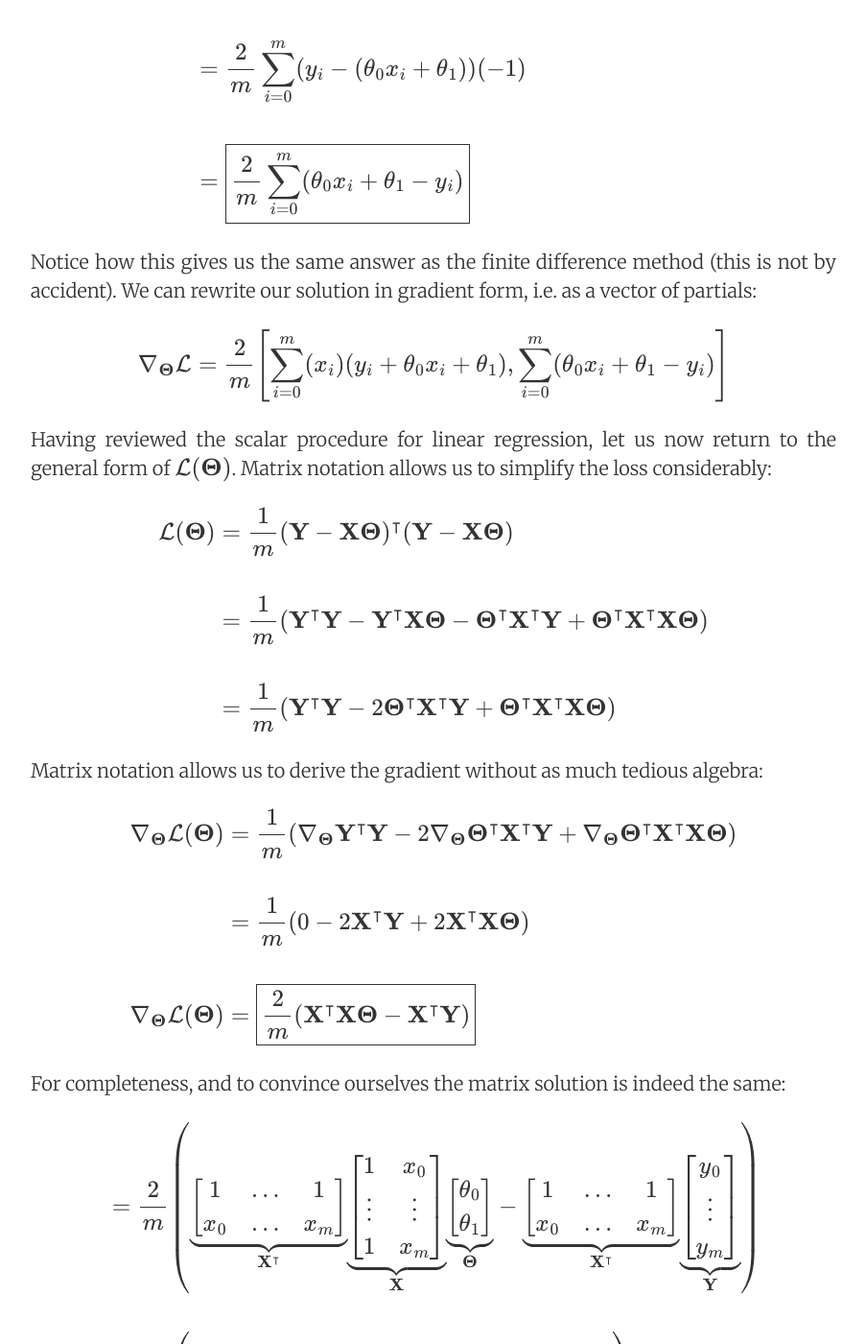
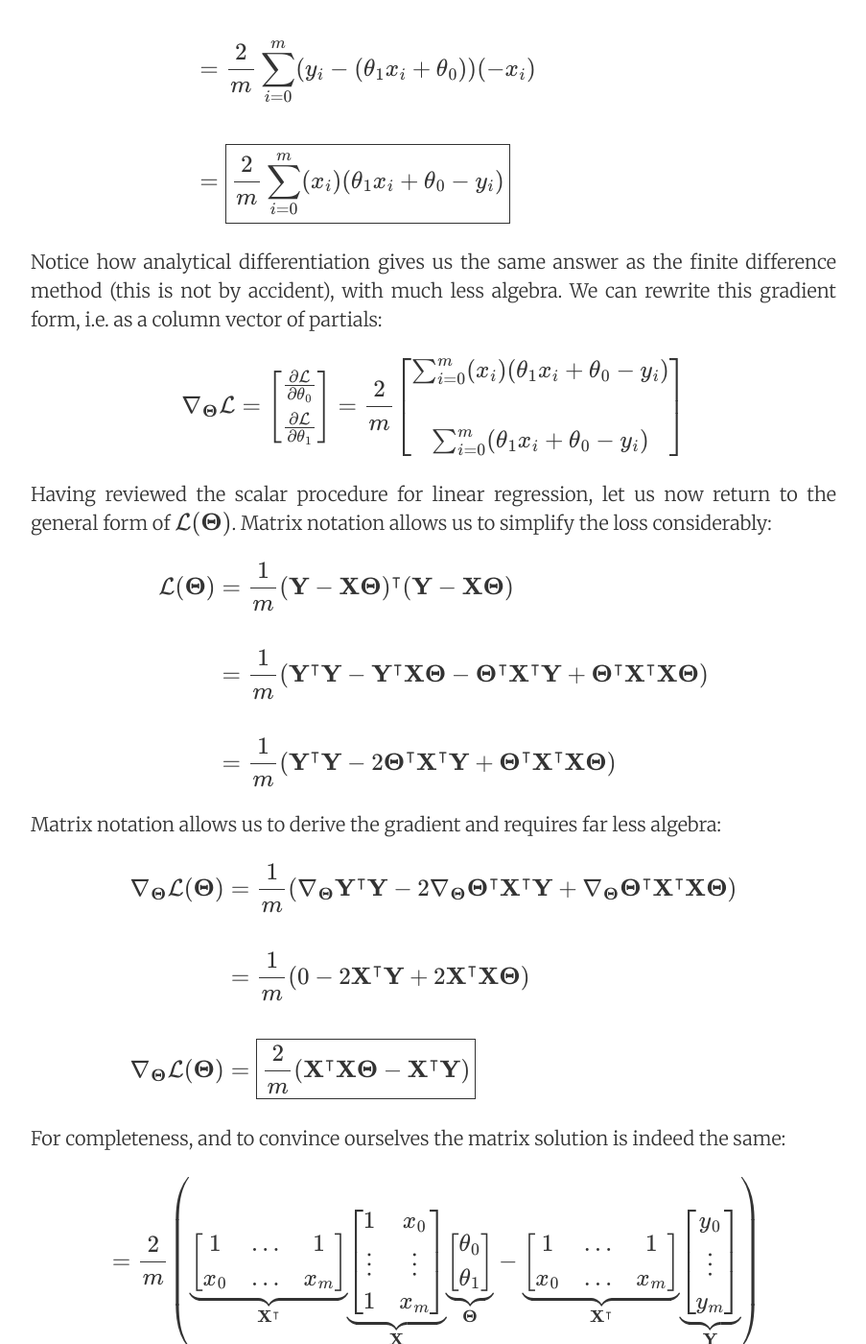
Before and after one commit to math-bootcamp/math-bootcamp.github.io, a Jekyll site: the page built from _posts/2019-07-23-the-derivative.md, in a window 1280 px wide and 1400 px high, scrolled down 6417 px. Shown: the whole window at 96% size, without its empty margins (188-1091 px from the left). Built offline with Jekyll 4.4.1, drawn with Linux system fonts in a browser that asks for light colours; formulas are drawn with MathJax 3; some of the changed text lies outside the part shown.

Commit message:
connect matrix solution to LR and with multivariable solutions

```diff
--- a/_posts/2019-07-23-the-derivative.md
+++ b/_posts/2019-07-23-the-derivative.md
@@ -102,33 +102,48 @@ $$\mathcal{L}(\mathbf{X}, \mathbf{Y}; \mathbf{\Theta}) = ||\mathbf{Y} - \mathbf{
 
 $$\mathbf{\Theta}^* = \underset{\mathbf{\Theta}}{\operatorname{argmin}}\mathcal{L}(\mathbf{X}, \mathbf{Y}; \mathbf{\Theta})$$
 
-First, we consider the scalar case, where $$\mathbf{\hat f}(\mathbf{X}; \mathbf{\Theta}) = \hat f(x; \theta_0, \theta_1) = \theta_0 x + \theta_1$$. Since $$\mathbf{X}, \mathbf{Y}$$ are considered to be fixed, we can rewrite $$\mathcal{L}(\mathbf{X}, \mathbf{Y}; \mathbf{\Theta})$$ as simply:
+First, we consider the scalar case, where $$\mathbf{\hat f}(\mathbf{X}; \mathbf{\Theta}) = \hat f(x; \theta_1, \theta_0) = \theta_1 x + \theta_0$$. Since $$\mathbf{X}, \mathbf{Y}$$ are considered to be fixed, we can rewrite $$\mathcal{L}(\mathbf{X}, \mathbf{Y}; \mathbf{\Theta})$$ as simply:
 
-$$\mathcal{L}(\mathbf{\Theta}) = \mathcal{L}(\theta_0, \theta_1) = \frac{1}{m}\sum_{i=0}^m(y_i - (\theta_0 x_i + \theta_1))^2$$
+$$\mathcal{L}(\mathbf{\Theta}) = \mathcal{L}(\theta_1, \theta_0) = \frac{1}{m}\sum_{i=0}^m(y_i - (\theta_1 x_i + \theta_0))^2$$
 
-To find the minimizer of $$\mathcal{L}(\mathbf{\Theta})$$, we need $$\nabla_\mathbf{\Theta}\mathcal{L} = \lbrack \frac{\partial\mathcal{L}}{\partial \theta_0}, \frac{\partial\mathcal{L}}{\partial \theta_1}\rbrack$$. There are various ways to compute this, of which we consider two: (1) [the finite difference method](https://en.wikipedia.org/wiki/Finite_difference) (FDM), and (2) symbolic differentiation. First, let's see FDM with centered differences:
+To find the minimizer of $$\mathcal{L}(\mathbf{\Theta})$$, we need $$\nabla_\mathbf{\Theta}\mathcal{L} = \lbrack \frac{\partial\mathcal{L}}{\partial \theta_1}, \frac{\partial\mathcal{L}}{\partial \theta_0}\rbrack$$. There are various ways to compute this, of which we consider two: (1) [the finite difference method](https://en.wikipedia.org/wiki/Finite_difference) (FDM), and (2) symbolic differentiation. First, let's see FDM with centered differences:
 
-$$\begin{align}\frac{\partial\mathcal{L}}{\partial \theta_0} & = \underset{h \rightarrow 0}{\operatorname{lim}} \frac{\sum_{i=0}^m\left(y_i - \left((\theta_0 + h) x_i + \theta_1\right)\right)^2 - \sum_{i=0}^m\left(y_i - \left(\left(\theta_0 - h\right) x_i + \theta_1\right)\right)^2}{2hm} \\\\ & = \underset{h \rightarrow 0}{\operatorname{lim}} \frac{1}{2hm}\sum_{i=0}^m\left(y_i - \left(\left(\theta_0 + h\right) x_i + \theta_1\right)\right)^2 - \left(y_i - \left(\left(\theta_0 - h\right) x_i + \theta_1\right)\right)^2 \\\\ \frac{\partial\mathcal{L}}{\partial \theta_1} & = \underset{h \rightarrow 0}{\operatorname{lim}} \frac{\sum_{i=0}^m\left(y_i - \left(\theta_0 x_i + \theta_1 + h\right)\right)^2 - \sum_{i=0}^m\left(y_i - \left(\theta_0 x_i + \theta_1 - h\right)\right)^2}{2hm} \\\\ & = \underset{h \rightarrow 0}{\operatorname{lim}} \frac{1}{2hm}\sum_{i=0}^m\left(y_i - \left(\theta_0 x_i + \theta_1 + h\right)\right)^2 - \left(y_i - \left(\theta_0 x_i + \theta_1 - h\right)\right)^2\end{align}$$
+$$\begin{align}
+\frac{\partial\mathcal{L}}{\partial \theta_0} & = \underset{h \rightarrow 0}{\operatorname{lim}} \frac{\sum_{i=0}^m\left(y_i - \left(\theta_1 x_i + \theta_0 + h\right)\right)^2 - \sum_{i=0}^m\left(y_i - \left(\theta_1 x_i + \theta_0 - h\right)\right)^2}{2hm} \\\\ & = \underset{h \rightarrow 0}{\operatorname{lim}} \frac{1}{2hm}\sum_{i=0}^m\left(y_i - \left(\theta_1 x_i + \theta_0 + h\right)\right)^2 - \left(y_i - \left(\theta_1 x_i + \theta_0 - h\right)\right)^2 \\\\
+\frac{\partial\mathcal{L}}{\partial \theta_1} & = \underset{h \rightarrow 0}{\operatorname{lim}} \frac{\sum_{i=0}^m\left(y_i - \left((\theta_1 + h) x_i + \theta_0\right)\right)^2 - \sum_{i=0}^m\left(y_i - \left(\left(\theta_1 - h\right) x_i + \theta_0\right)\right)^2}{2hm} \\\\ & = \underset{h \rightarrow 0}{\operatorname{lim}} \frac{1}{2hm}\sum_{i=0}^m\left(y_i - \left(\left(\theta_1 + h\right) x_i + \theta_0\right)\right)^2 - \left(y_i - \left(\left(\theta_1 - h\right) x_i + \theta_0\right)\right)^2
+\end{align}$$
 
-Using [computer](https://www.wolframalpha.com/input/?i=(y_i-((%CE%B8_0%2Bh)x_i%2B%CE%B8_1))%5E2-(y_i-((%CE%B8_0-h)x_i%2B%CE%B8_1))%5E2) [algebra](https://www.wolframalpha.com/input/?i=(y_i-(%CE%B8_0*x_i%2B%CE%B8_1%2Bh))%5E2%E2%88%92(y_i-(%CE%B8_0*x_i%2B%CE%B8_1-h))%5E2), these equations can be simplified considerably:
+Using [computer](https://www.wolframalpha.com/input/?i=(y_i-((%CE%B8_1%2Bh)x_i%2B%CE%B8_0))%5E2-(y_i-((%CE%B8_1-h)x_i%2B%CE%B8_0))%5E2) [algebra](https://www.wolframalpha.com/input/?i=(y_i-(%CE%B8_1*x_i%2B%CE%B8_0%2Bh))%5E2%E2%88%92(y_i-(%CE%B8_1*x_i%2B%CE%B8_0-h))%5E2), these equations can be simplified considerably:
 
-$$\begin{align}\frac{\partial\mathcal{L}}{\partial \theta_0} & = \underset{h \rightarrow 0}{\operatorname{lim}} \frac{1}{2hm}\sum_{i=0}^m\left(4hx_i (\theta_0 x_i + \theta_1 - y_i)\right) \\\\ & = \boxed{\frac{2}{m}\sum_{i=0}^m(x_i)(\theta_0 x_i + \theta_1 - y_i)} \\\\ \frac{\partial\mathcal{L}}{\partial \theta_1} & = \underset{h \rightarrow 0}{\operatorname{lim}} \frac{1}{2hm}\sum_{i=0}^m\left(4h ( \theta_1 +  \theta_0 x_i - y_i)\right) \\\\ & = \boxed{\frac{2}{m}\sum_{i=0}^m\left(\theta_1 +  \theta_0 x_i - y_i\right)} \end{align}$$
+$$\begin{align}
+\frac{\partial\mathcal{L}}{\partial \theta_0} & = \underset{h \rightarrow 0}{\operatorname{lim}} \frac{1}{2hm}\sum_{i=0}^m\left(4h ( \theta_0 +  \theta_1 x_i - y_i)\right) \\\\ & = \boxed{\frac{2}{m}\sum_{i=0}^m\left(\theta_0 +  \theta_1 x_i - y_i\right)} \\\\
+\frac{\partial\mathcal{L}}{\partial \theta_1} & = \underset{h \rightarrow 0}{\operatorname{lim}} \frac{1}{2hm}\sum_{i=0}^m\left(4hx_i (\theta_1 x_i + \theta_0 - y_i)\right) \\\\ & = \boxed{\frac{2}{m}\sum_{i=0}^m(x_i)(\theta_1 x_i + \theta_0 - y_i)}
+\end{align}$$
 
 Alternatively, we can calculate the partials analytically, by applying the chain rule:
 
-$$\begin{align}\frac{\partial\mathcal{L}}{\partial \theta_0} & = \frac{\partial}{\partial \theta_0}\frac{1}{m}\sum_{i=0}^m(y_i - (\theta_0 x_i + \theta_1))^2 \\\\ & = \frac{1}{m}\sum_{i=0}^m 2(y_i - (\theta_0 x_i + \theta_1)) \frac{\partial}{\partial \theta_0}(y_i - (\theta_0 x_i + \theta_1)) \\\\ & = \frac{2}{m}\sum_{i=0}^m(y_i - (\theta_0 x_i + \theta_1))(-x_i) \\\\ & = \boxed{\frac{2}{m}\sum_{i=0}^m(x_i)(\theta_0 x_i + \theta_1 - y_i)}\end{align}$$
+$$\begin{align}\frac{\partial\mathcal{L}}{\partial \theta_0} & = \frac{\partial}{\partial \theta_0}\frac{1}{m}\sum_{i=0}^m(y_i - (\theta_1 x_i + \theta_0))^2 \\\\ & = \frac{1}{m}\sum_{i=0}^m 2 (y_i - (\theta_1 x_i + \theta_0))\frac{\partial}{\partial \theta_0}(y_i - (\theta_1 x_i + \theta_0)) \\\\ & = \frac{2}{m}\sum_{i=0}^m(y_i - (\theta_1 x_i + \theta_0))(-1) \\\\ & = \boxed{\frac{2}{m}\sum_{i=0}^m(\theta_1 x_i + \theta_0 - y_i)}\end{align}$$
 
-$$\begin{align}\frac{\partial\mathcal{L}}{\partial \theta_1} & = \frac{\partial}{\partial \theta_1}\frac{1}{m}\sum_{i=0}^m(y_i - (\theta_0 x_i + \theta_1))^2 \\\\ & = \frac{1}{m}\sum_{i=0}^m 2 (y_i - (\theta_0 x_i + \theta_1))\frac{\partial}{\partial \theta_1}(y_i - (\theta_0 x_i + \theta_1)) \\\\ & = \frac{2}{m}\sum_{i=0}^m(y_i - (\theta_0 x_i + \theta_1))(-1) \\\\ & = \boxed{\frac{2}{m}\sum_{i=0}^m(\theta_0 x_i + \theta_1 - y_i)}\end{align}$$
+$$\begin{align}\frac{\partial\mathcal{L}}{\partial \theta_1} & = \frac{\partial}{\partial \theta_1}\frac{1}{m}\sum_{i=0}^m(y_i - (\theta_1 x_i + \theta_0))^2 \\\\ & = \frac{1}{m}\sum_{i=0}^m 2(y_i - (\theta_1 x_i + \theta_0)) \frac{\partial}{\partial \theta_1}(y_i - (\theta_1 x_i + \theta_0)) \\\\ & = \frac{2}{m}\sum_{i=0}^m(y_i - (\theta_1 x_i + \theta_0))(-x_i) \\\\ & = \boxed{\frac{2}{m}\sum_{i=0}^m(x_i)(\theta_1 x_i + \theta_0 - y_i)}\end{align}$$
 
-Notice how this gives us the same answer as the finite difference method (this is not by accident). We can rewrite our solution in gradient form, i.e. as a vector of partials:
+Notice how analytical differentiation gives us the same answer as the finite difference method (this is not by accident), with much less algebra. We can rewrite this gradient form, i.e. as a column vector of partials:
 
-$$\nabla_\mathbf{\Theta}\mathcal{L} = \frac{2}{m} \left\lbrack \sum_{i=0}^m(x_i)(y_i  + \theta_0 x_i + \theta_1), \sum_{i=0}^m(\theta_0 x_i + \theta_1 - y_i) \right\rbrack$$
+$$
+\nabla_\mathbf{\Theta}\mathcal{L} =
+\begin{bmatrix}
+     \frac{\partial\mathcal{L}}{\partial \theta_0} \\
+     \frac{\partial\mathcal{L}}{\partial \theta_1}
+ \end{bmatrix} = \frac{2}{m}
+\begin{bmatrix}
+\sum_{i=0}^m(x_i)(\theta_1 x_i + \theta_0 - y_i) \\\\ \sum_{i=0}^m(\theta_1 x_i + \theta_0 - y_i)
+\end{bmatrix}
+$$
 
 Having reviewed the scalar procedure for linear regression, let us now return to the general form of $$\mathcal L(\mathbf{\Theta})$$. Matrix notation allows us to simplify the loss considerably:
 
 $$\begin{align}\mathcal L(\mathbf{\Theta}) & = \frac{1}{m} (\mathbf Y - \mathbf X \mathbf \Theta)^\intercal(\mathbf Y - \mathbf X \mathbf \Theta) \\\\ &= \frac{1}{m} (\mathbf Y^\intercal \mathbf Y - \mathbf Y^\intercal \mathbf X \mathbf \Theta - \mathbf \Theta^\intercal \mathbf X^\intercal \mathbf Y + \mathbf \Theta^\intercal \mathbf X^\intercal \mathbf X \mathbf \Theta) \\\\ &= \frac{1}{m} (\mathbf Y^\intercal \mathbf Y - 2 \mathbf \Theta^\intercal \mathbf X^\intercal \mathbf Y + \mathbf \Theta^\intercal \mathbf X^\intercal \mathbf X \mathbf \Theta)\end{align}$$
 
-Matrix notation allows us to derive the gradient without as much tedious algebra:
+Matrix notation allows us to derive the gradient and requires far less algebra:
 
 $$\begin{align}\nabla_{\mathbf{\Theta}}\mathcal L(\mathbf{\Theta}) & = \frac{1}{m} (\nabla_{\mathbf{\Theta}}\mathbf Y^\intercal \mathbf Y - 2 \nabla_{\mathbf{\Theta}} \mathbf \Theta^\intercal \mathbf X^\intercal \mathbf Y + \nabla_{\mathbf{\Theta}}\mathbf \Theta^\intercal \mathbf X^\intercal \mathbf X \mathbf \Theta) \\\\ & = \frac{1}{m} ( 0 - 2\mathbf{X}^\intercal \mathbf Y + 2 \mathbf{X}^\intercal \mathbf X \mathbf \Theta ) \\\\ \nabla_{\mathbf{\Theta}}\mathcal L(\mathbf{\Theta}) & = \boxed{\frac{2}{m} (\mathbf{X}^\intercal \mathbf X \mathbf \Theta - \mathbf{X}^\intercal \mathbf Y)}\end{align}$$
 
@@ -183,8 +198,8 @@ $$
    \end{bmatrix}}_{\mathbf{X}^\intercal\mathbf{Y}}\right) \\\\
 & = \boxed{\frac{2}{m}
  \underbrace{\begin{bmatrix}
-     \sum_{i=0}^{m}\theta_0 + \theta_1x_i - y_i \\
-     \sum_{i=0}^{m}\theta_0x_i + \theta_1x_i^2 - x_iy_i
+     \sum_{i=0}^{m}\theta_1x_i + \theta_0 - y_i \\
+     \sum_{i=0}^{m}(x_i)(\theta_1x_i + \theta_0 - y_i)
  \end{bmatrix}}_{\mathbf{X}^\intercal\mathbf{X}\mathbf{\Theta} - \mathbf{X}^\intercal\mathbf{Y}} =
 \begin{bmatrix}
      \frac{\partial\mathcal{L}}{\partial \theta_0} \\
@@ -193,7 +208,7 @@ $$
 \end{align}
 $$
 
-For a review of matrix calculus, Petersen & Pedersen (2012) [^2] and Parr & Howard (2018) [^3] are both excellent resources. If $$\mathbf X^\intercal \mathbf X$$ is invertible, i.e. full-rank, implies a unique solution $$\mathbf \Theta^*$$, which we can solve for directly by setting $$\nabla_{\mathbf{\Theta}}\mathcal{L} = 0$$:
+Notice we recover the same answer as the scalar solution using partial differentiation and finite difference approximation, albeit in a more compact form. For a good introduction to matrix calculus, the textbook by Magnus & Neudecker (2007) [^4] is an excellent guide, of which Petersen & Pedersen (2012) [^2] and Parr & Howard (2018) [^3] offer a review of important identities. If $$\mathbf X^\intercal \mathbf X$$ is invertible, i.e. full-rank, implies a unique solution $$\mathbf \Theta^*$$, which we can solve for directly by setting $$\nabla_{\mathbf{\Theta}}\mathcal{L} = 0$$:
 
 $$\begin{align}0 & = \mathbf X^\intercal \mathbf X \mathbf \Theta - \mathbf X ^ \intercal \mathbf Y \\\\ \mathbf \Theta &= (\mathbf X^\intercal \mathbf X)^{-1}\mathbf X^\intercal\mathbf Y \end{align}$$
 
```
Also changed, not shown: other parts of _posts/2019-07-23-the-derivative.md (+3 -2 lines).
